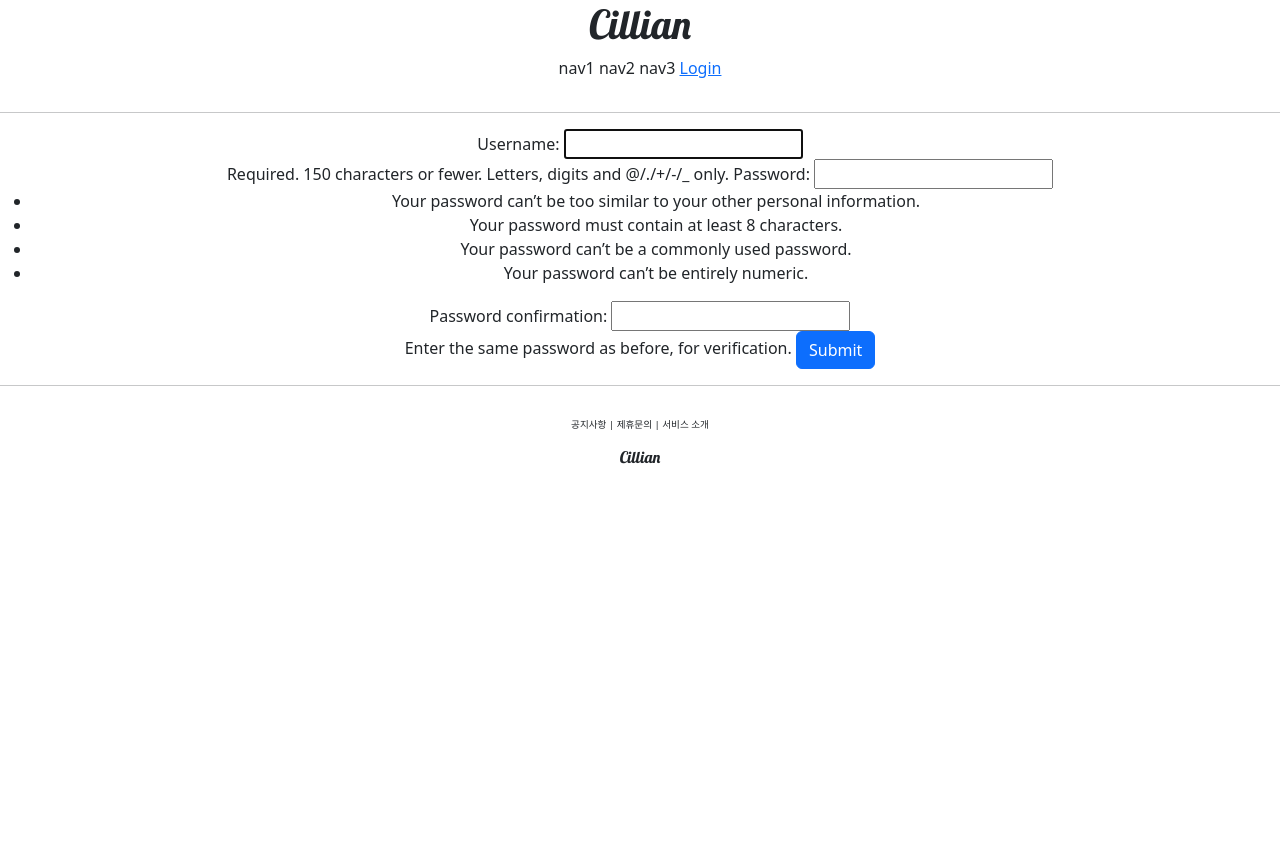
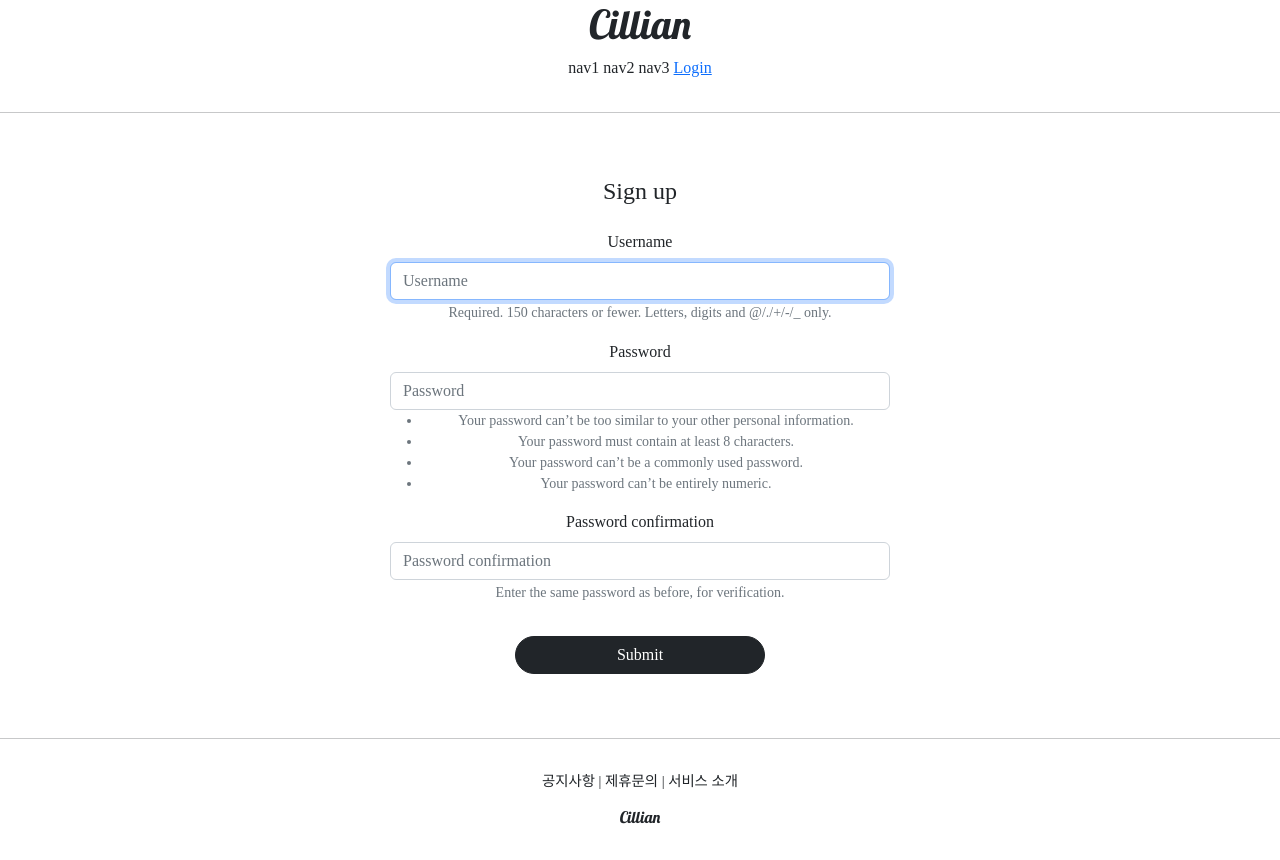
Before and after one commit to Cillian1225/pragmatic, a Django app: page /account/create/ in a window 1280 px wide. Before the commit the page ends 464 px from the top, so only its background shows below. Run offline with Django 4.2, Linux system fonts and the light colour scheme; some libraries are stand-ins or nearby versions; some web fonts are replaced.

Commit message:
django course 23 commit

```diff
--- a/accountapp/templates/accountapp/create.html
+++ b/accountapp/templates/accountapp/create.html
@@ -1,11 +1,15 @@
 {%extends 'base.html'%}
+{% load bootstrap4 %}
+{% block content %}
 
-{% block content %}
-<div style="text-align:center">
+<div style="text-align:center; max-width:500px; margin: 4rem auto;">
+  <div class="mb-4">
+    <h4>Sign up</h4>
+  </div>
   <form action="{% url 'accountapp:create' %}" method="post">
     {%csrf_token%}
-    {{form}}
-    <input type="submit" class="btn btn-primary">
+    {% bootstrap_form form%}
+     <input type="submit" class="btn btn-dark rounded-pill col-6 mt-3">
   </form>
 </div>
 {% endblock%}
--- a/accountapp/templates/accountapp/hello_world.html
+++ b/accountapp/templates/accountapp/hello_world.html
@@ -21,6 +21,5 @@
     {% endif %}
 
 
-
+{% endblock %}
 </div>
-{% endblock %}
--- a/pragmatic/settings.py
+++ b/pragmatic/settings.py
@@ -50,6 +50,7 @@ INSTALLED_APPS = [
     'django.contrib.messages',
     'django.contrib.staticfiles',
     'accountapp',
+    'bootstrap4',
 ]
 
 MIDDLEWARE = [
--- a/static/base.css
+++ b/static/base.css
@@ -2,7 +2,9 @@
  text-align:center;
  margin:2rem 0;
  }
-
+.cillian_footer_button{
+font-size: .9rem;
+}
 .cillian_header{
 text-align:center;
 margin-bottom:2rem
@@ -11,7 +13,3 @@ margin-bottom:2rem
 .cillian_logo{
 font-family:'Lobster', cursive;
 }
-
-.cillian_footer_button{
-font-size: .6rem;
-}
--- a/templates/base.html
+++ b/templates/base.html
@@ -1,24 +1,20 @@
 <!DOCTYPE html>
 <html lang="en">
+
 {% include 'head.html' %}
-<body>
 
-{% include 'header.html' %}
+<body style = "font-family : 'NanumSquareR';">
 
-<hr>
+    {% include 'header.html' %}
 
-{% block content %}
-<div>
-    <h1>
-        testing
-    </h1>
+    <hr>
 
-{% endblock %}
-</div>
+    {% block content %}
+    {% endblock %}
 
-<hr>
+    <hr>
 
-{% include 'footer.html' %}
+    {% include 'footer.html' %}
 
 
 </body>
--- a/templates/head.html
+++ b/templates/head.html
@@ -11,5 +11,26 @@
     <link href="https://fonts.googleapis.com/css2?family=Lobster&display=swap" rel="stylesheet">
     <!--DEFAULT CSS LINK-->
     <link rel="stylesheet" type="text/css" href="{% static 'base.css' %}">
-
+    <style>
+        @font-face{
+            font-family : 'NanumSquareR';
+            src: local ('NanumSquareR'),
+            url("{% static 'fonts/NanumSquareR.ttf' %}") format("opentype");
+        }
+        @font-face{
+            font-family : 'NanumSquareEB';
+            src: local ('NanumSquareEB'),
+            url("{% static 'fonts/NanumSquareEB.ttf' %}") format("opentype");
+        }
+        @font-face{
+            font-family : 'NanumSquareL';
+            src: local ('NanumSquareL'),
+            url("{% static 'fonts/NanumSquareL.ttf' %}") format("opentype");
+        }
+        @font-face{
+            font-family : 'NanumSquareB';
+            src: local ('NanumSquareB'),
+            url("{% static 'fonts/NanumSquareB.ttf' %}") format("opentype");
+        }
+    </style>
 </head>
```
Also changed, not shown: accountapp/templates/accountapp/login.html (+6 -3 lines), static/fonts/NanumSquareB.otf (added), static/fonts/NanumSquareEB.otf (added), static/fonts/NanumSquareL.otf (added), static/fonts/NanumSquareR.otf (added).
